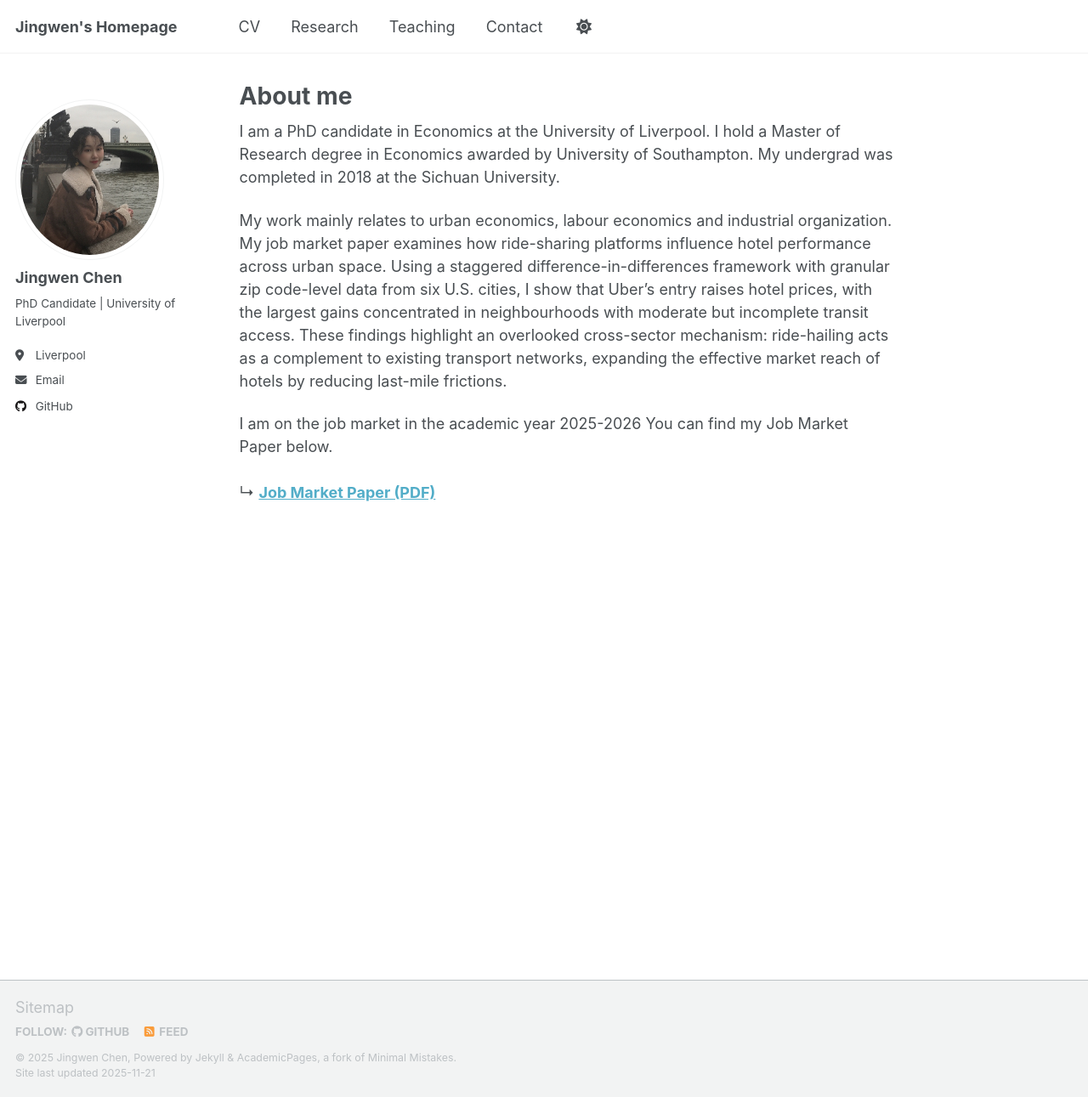
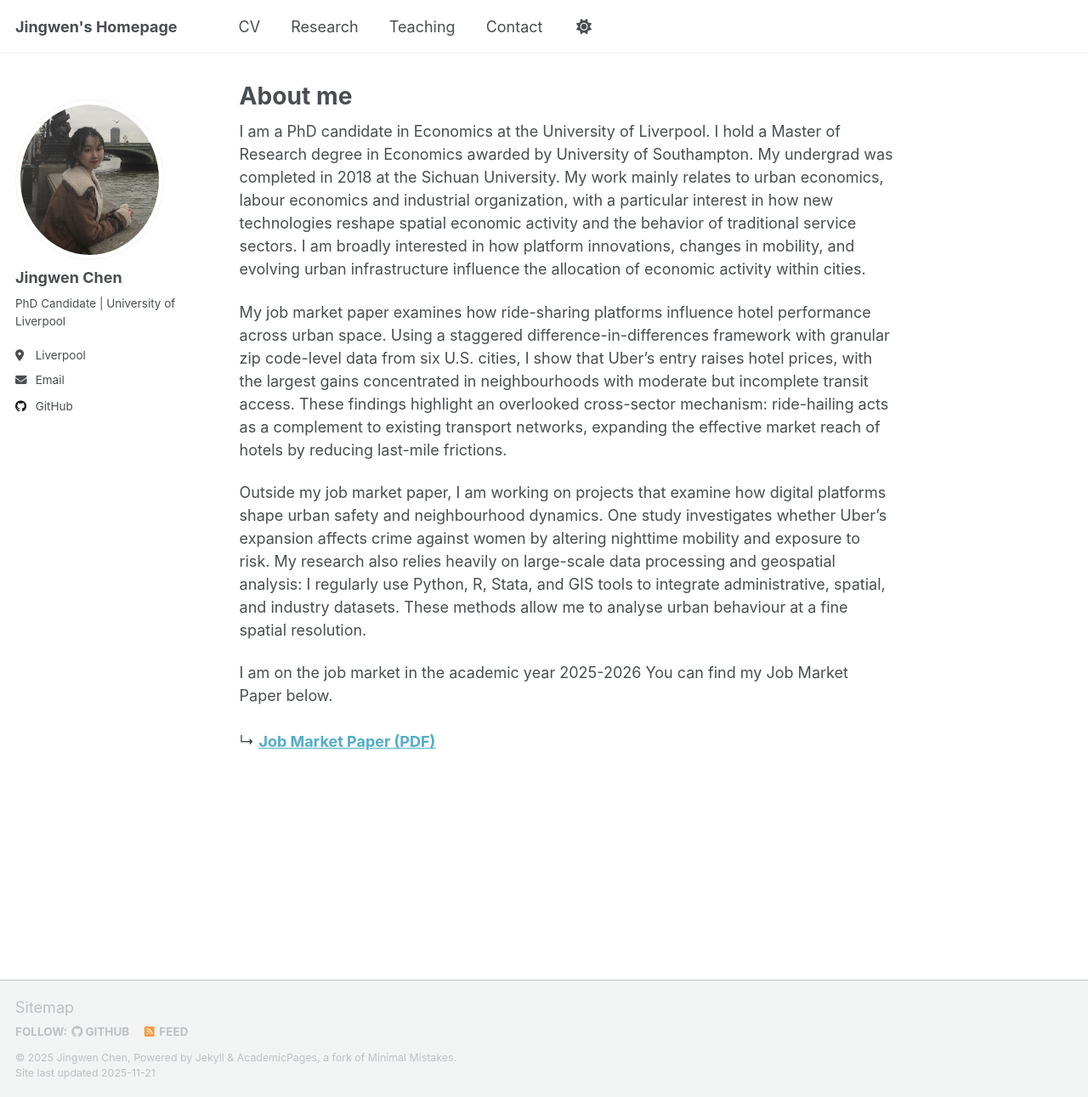
Before and after one commit to jingwenchen0903/jingwenchen0903.github.io, a Jekyll site: the page built from _pages/about.md, in a window 1280 px wide and 1291 px high. Shown: the whole window at 85% size. Built offline with Jekyll 4.4.1, drawn with Linux system fonts in a browser that asks for light colours; a script that is not in the unit is left out.

Commit message:
Update about.md

```diff
--- a/_pages/about.md
+++ b/_pages/about.md
@@ -7,9 +7,11 @@ redirect_from:
   - /about.html
 ---
 
-I am a PhD candidate in Economics at the University of Liverpool. I hold a Master of Research degree in Economics awarded by University of Southampton. My undergrad was completed in 2018 at the Sichuan University.
+I am a PhD candidate in Economics at the University of Liverpool. I hold a Master of Research degree in Economics awarded by University of Southampton. My undergrad was completed in 2018 at the Sichuan University. My work mainly relates to urban economics, labour economics and industrial organization, with a particular interest in how new technologies reshape spatial economic activity and the behavior of traditional service sectors. I am broadly interested in how platform innovations, changes in mobility, and evolving urban infrastructure influence the allocation of economic activity within cities.
 
-My work mainly relates to urban economics, labour economics and industrial organization. My job market paper examines how ride-sharing platforms influence hotel performance across urban space. Using a staggered difference-in-differences framework with granular zip code-level data from six U.S. cities, I show that Uber’s entry raises hotel prices, with the largest gains concentrated in neighbourhoods with moderate but incomplete transit access. These findings highlight an overlooked cross-sector mechanism: ride-hailing acts as a complement to existing transport networks, expanding the effective market reach of hotels by reducing last-mile frictions.
+My job market paper examines how ride-sharing platforms influence hotel performance across urban space. Using a staggered difference-in-differences framework with granular zip code-level data from six U.S. cities, I show that Uber’s entry raises hotel prices, with the largest gains concentrated in neighbourhoods with moderate but incomplete transit access. These findings highlight an overlooked cross-sector mechanism: ride-hailing acts as a complement to existing transport networks, expanding the effective market reach of hotels by reducing last-mile frictions.
+
+Outside my job market paper, I am working on projects that examine how digital platforms shape urban safety and neighbourhood dynamics. One study investigates whether Uber’s expansion affects crime against women by altering nighttime mobility and exposure to risk. My research also relies heavily on large-scale data processing and geospatial analysis: I regularly use Python, R, Stata, and GIS tools to integrate administrative, spatial, and industry datasets. These methods allow me to analyse urban behaviour at a fine spatial resolution.
 
 I am on the job market in the academic year 2025-2026
 You can find my Job Market Paper below.
```
